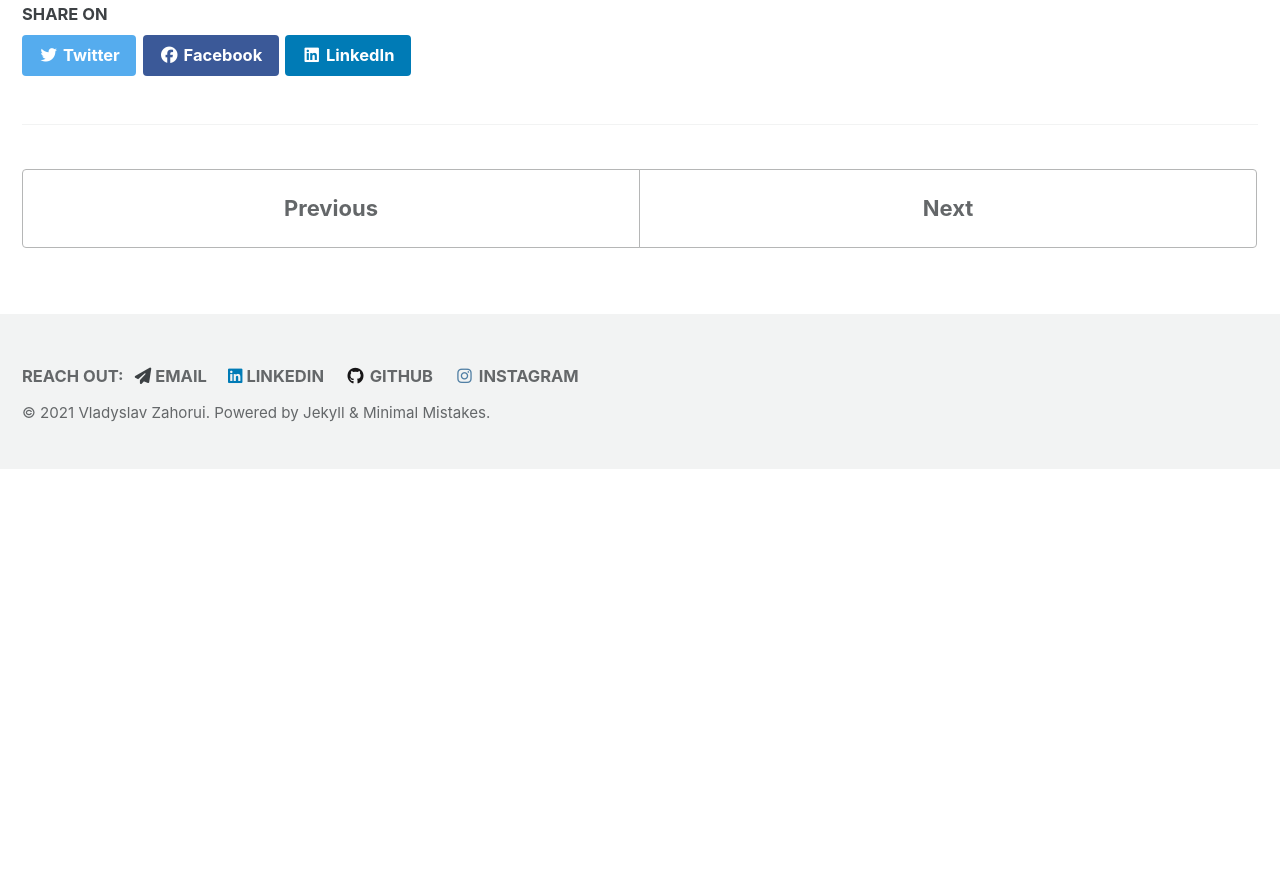
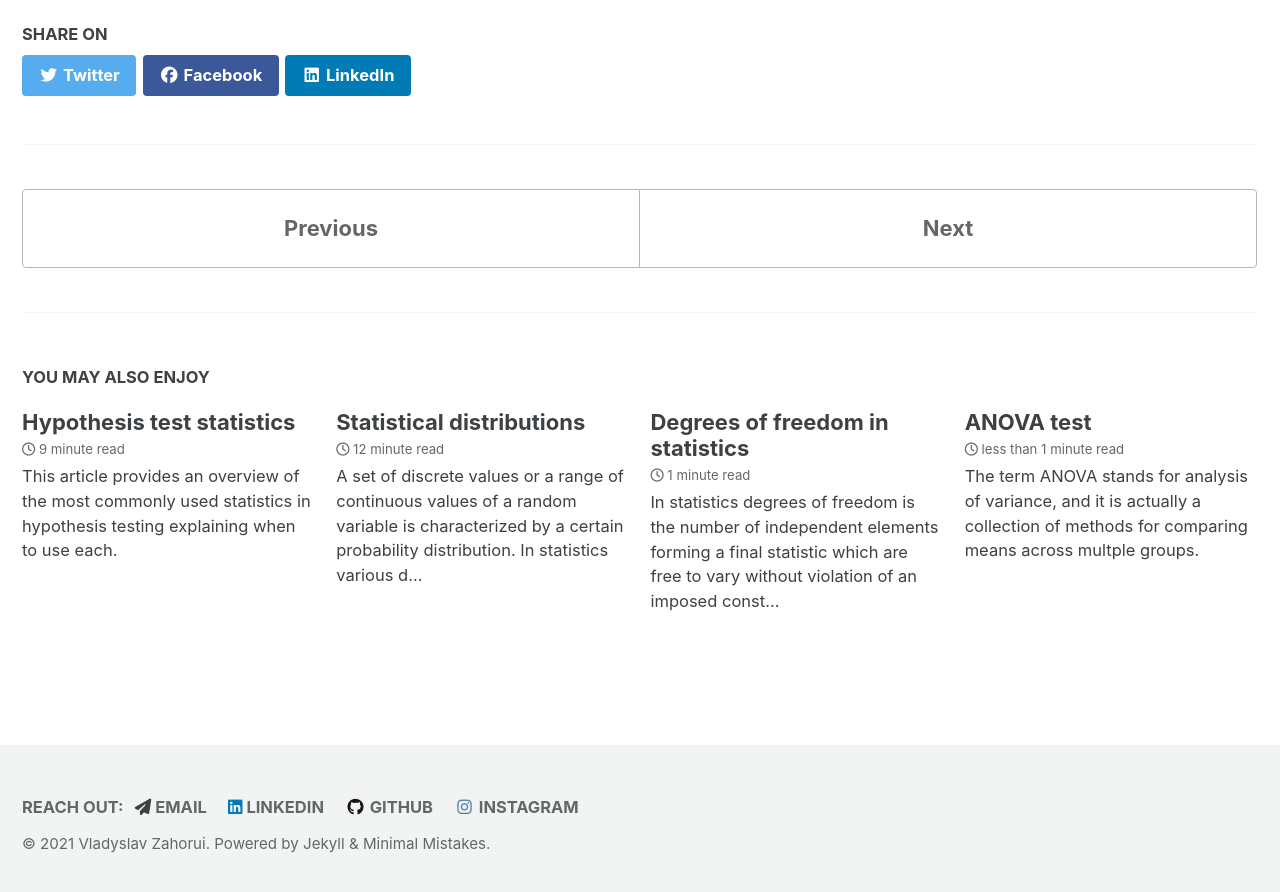
Before and after one commit to vzahorui/vzahorui.github.io, a Jekyll site: the page built from _posts/2021-01-21-hypothesis-testing.md, in a window 1280 px wide and 900 px high, scrolled down 10003 px. Shown: the top 892 px of the window. Built offline with Jekyll 4.4.1, drawn with Linux system fonts in a browser that asks for light colours; cached includes are drawn as plain includes; nearby versions of some CDN libraries; formulas are drawn with MathJax 3; before the commit the page ends 10472 px from its top, so only the background shows below that.

Commit message:
test updating of minimal mistakes

```diff
--- a/_config.yml
+++ b/_config.yml
@@ -20,7 +20,7 @@
 title_separator          : "|"
 subtitle                 : "by Vladyslav Zahorui"
 name                     : "Vladyslav Zahorui"
-description              : "Knowledge base related to data science. In depth description of statistical concepts and conducted experiments with machine learning."
+description              : "Knowledge base related to data science. In depth description of statistical concepts and machine learning models."
 url                      : "https://vzahorui.github.io"
 teaser                   : # path of fallback teaser image, e.g. "/assets/images/500x300.png"
 logo                     : # path of logo image to display in the masthead, e.g. "/assets/images/88x88.png"
@@ -286,4 +286,4 @@
       read_time: true
       comments: true
       share: true
-      related: false
+      related: true
--- a/_posts/2021-01-21-hypothesis-testing.md
+++ b/_posts/2021-01-21-hypothesis-testing.md
@@ -117,6 +117,7 @@
 where $n$ is the number of hypotheses, and $\alpha_i$ is the significance level of $i$th hypothesis.
 
 It becomes obvious that for a larger number of hypotheses the compound probability of making a false discovery becomes too high. In order to control the family-wise error rate, several approaches have been suggested, among which false discovery rate method (FDR, also known as Benjamini–Hochberg procedure) is one of the most preferred ones, as it helps to keep FWER at an acceptable level while not being too conservative and keeping statistical power.
+<a href="#page-title" class="back-to-top">{{ site.data.ui-text[site.locale].back_to_top | default: 'Back to Top' }} &uarr;</a>
 
 <div id='benjamini_procedure'/>
 ### Benjamini–Hochberg procedure
--- a/staticman.yml
+++ b/staticman.yml
@@ -3,7 +3,7 @@
 # For example, you can have one property to handle comment submission and
 # another one to handle posts.
 # To encrypt strings use the following endpoint:
-# https://api.staticman.net/v2/encrypt/{TEXT TO BE ENCRYPTED}
+# https://{your Staticman API URL}/v[2|3]/encrypt/{TEXT TO BE ENCRYPTED}
 
 comments:
   # (*) REQUIRED
```
Also changed, not shown: package.json (+5 -4 lines), banner.js (line endings or trailing spaces), minimal-mistakes-jekyll.gemspec, 1 other file.
